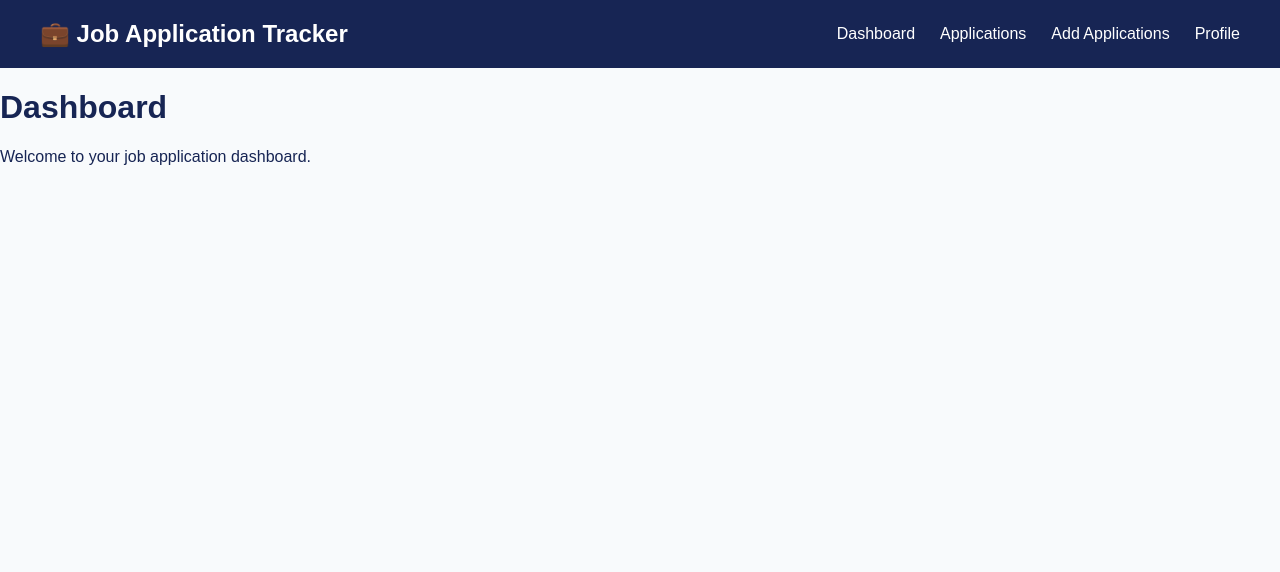
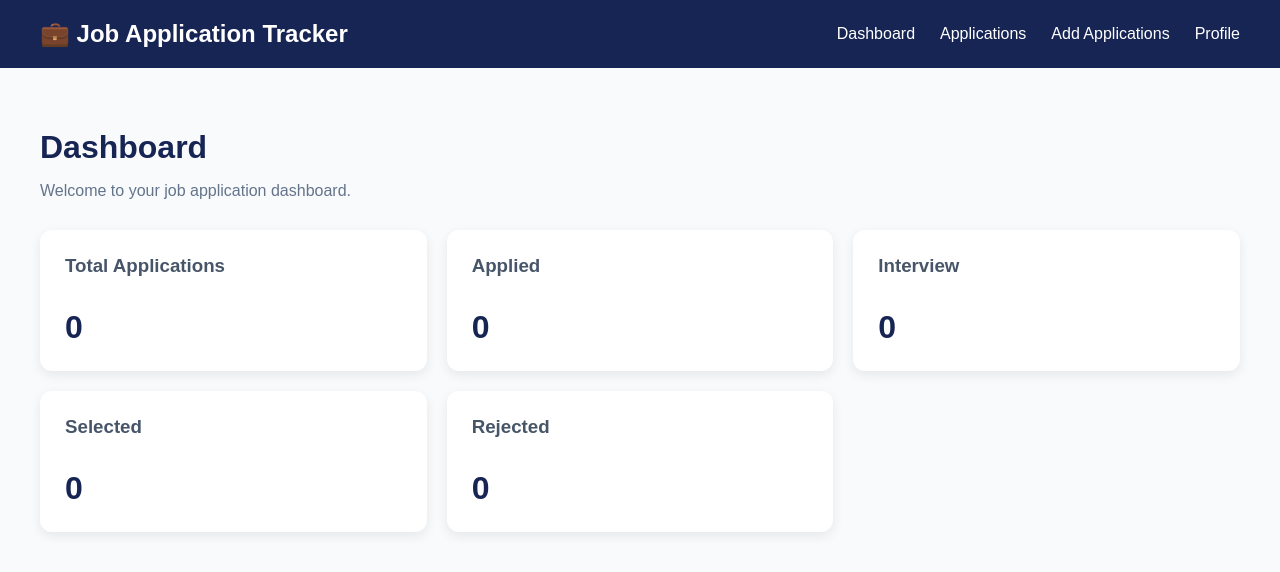
Before and after one commit to bukkaramya24/job-application-tracker, a React (Vite) app: page / in a window 1280 px wide. Shown: the top 572 px of the page. Built offline with nearby package versions, Linux system fonts and the light colour scheme.

Commit message:
Built dashboard UI

```diff
--- a/src/App.css
+++ b/src/App.css
@@ -25,3 +25,39 @@
 .nav-links a:hover {
   color: #93c5fd;
 }
+.dashboard {
+  padding: 40px;
+}
+
+.dashboard h1 {
+  margin-bottom: 10px;
+}
+
+.dashboard > p {
+  color: #64748b;
+  margin-bottom: 30px;
+}
+
+.dashboard-cards {
+  display: grid;
+  grid-template-columns: repeat(3, 1fr);
+  gap: 20px;
+}
+
+.dashboard-card {
+  background-color: white;
+  padding: 25px;
+  border-radius: 12px;
+  box-shadow: 0 4px 12px rgba(0, 0, 0, 0.08);
+}
+
+.dashboard-card h3 {
+  margin-top: 0;
+  color: #475569;
+}
+
+.dashboard-card p {
+  font-size: 32px;
+  font-weight: bold;
+  margin-bottom: 0;
+}
--- a/src/pages/Dashboard.jsx
+++ b/src/pages/Dashboard.jsx
@@ -3,9 +3,33 @@
 
 function Dashboard(){
     return (
-        <div>
+        <div className="dashboard">
             <h1>Dashboard</h1>
             <p>Welcome to your job application dashboard.</p>
+
+            <div className="dashboard-cards">
+                <div className="dashboard-card">
+                    <h3>Total Applications</h3>
+                    <p>0</p>
+                </div>
+                <div className="dashboard-card">
+                    <h3>Applied</h3>
+                    <p>0</p>
+                </div>
+                <div className="dashboard-card">
+                    <h3>Interview</h3>
+                    <p>0</p>
+                </div>
+                <div className="dashboard-card">
+                    <h3>Selected</h3>
+                    <p>0</p>
+                </div>
+                <div className="dashboard-card">
+                    <h3>Rejected</h3>
+                    <p>0</p>
+                </div>
+
+            </div>
         </div>
     );
 }
```
